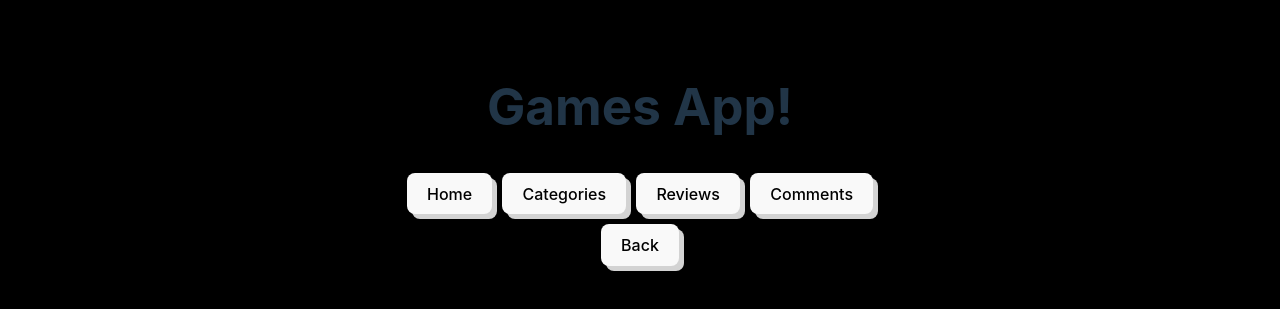
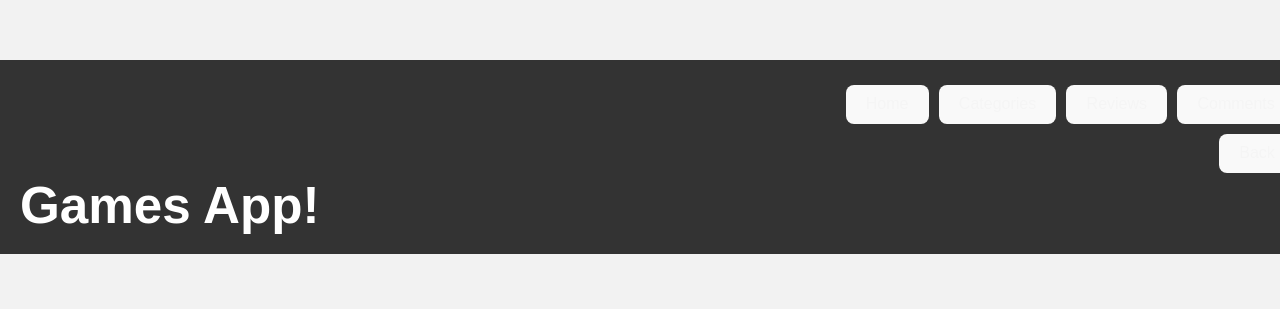
Before and after one commit to Sto23r12/FrontEndProject, a React (Vite) app: page /reviews in a window 1280 px wide. Shown: the part 243-552 px from the top of the page. Built offline with nearby package versions, Linux system fonts and the light colour scheme.

Commit message:
Ticket 5

```diff
--- a/src/App.css
+++ b/src/App.css
@@ -1,53 +1,93 @@
+*,
+*::before,
+*::after {
+  box-sizing: inherit;
+  margin: 0;
+  padding: 0;
+}
+
 body {
-  background-color: rgb(0, 0, 0);
-  justify-content: center;
-  text-align: center;
+  background-color: #f2f2f2;
+  font-family: Arial, sans-serif;
+  margin: 0;
   padding: 0;
-  margin: 0;
+  width: 100%;
+  overflow-wrap: normal;
+}
+
+header {
+  background-color: #333;
+  color: #fff;
+  padding: 20px;
+  text-align: justify;
+  width: 100%;
 }
 
 button {
   margin: 5px;
-  box-shadow: 5px 5px lightgray;
+  padding: 10px 20px;
+  background-color: #333;
+  color: whitesmoke;
+  border: none;
+  border-radius: 4px;
+  font-family: Arial, sans-serif;
+  font-size: 16px;
+  cursor: pointer;
 }
 
 h3 {
-  font-size: x-large;
+  font-size: 24px;
+  color: #333;
 }
 
 img {
-  box-sizing: border-box;
-  width: 50vw;
-  max-height: 50vh;
-  max-width: 700px;
-  text-align: center;
+  display: block;
+  margin: 0 auto;
+  max-width: 100%;
+  height: auto;
+}
+
+nav {
+  text-align: end;
 }
 
 .Review {
-  background-color: rgb(100, 25, 25);
+  background-color: #d4d2d2;
   max-width: 1000px;
+  margin: 30px auto;
+  padding: 10px;
+  border: 1px solid #ccc;
+  border-radius: 4px;
+  font-size: 20px;
+  color: #333;
   width: 70vw;
-  box-sizing: border-box;
-  font-size: larger;
-  margin-bottom: 20px;
-  border: 5px solid whitesmoke;
-  border-radius: 5%;
-  height: 800px;
-  max-height: 2500px;
-  font-size: x-large;
+  text-align: center;
+  gap: 30px;
 }
 
+.Review:hover {
+  box-shadow: 5px 5px 5px 5px rgba(0, 0, 0, 0.541);
+}
+
+#root {
+  width: 100vw;
+  overflow: hidden;
+}
 .SingleReview {
-  box-sizing: border-box;
-  background-color: rgb(100, 25, 25);
-  max-width: 1000px;
-  max-height: 1200px;
-  width: 80vw;
-  margin: 10px;
-  padding: 10px;
-  border: 5px solid whitesmoke;
-  border-radius: 5%;
-  font-size: larger;
+  background-color: #d4d2d2;
+  max-width: 70vw;
+  margin: 20px auto;
+  padding: 20px;
+  border: 1px solid #ccc;
+  border-radius: 4px;
+  font-size: 20px;
+  color: #000000;
+  width: 1200px;
+  box-shadow: 10px 10px 10px rgba(0, 0, 0, 0.527);
+}
+
+h3 {
+  font-size: xx-large;
 }
 
 .SingleReview p {
--- a/src/App.jsx
+++ b/src/App.jsx
@@ -9,9 +9,9 @@ function App() {
   return (
     <BrowserRouter>
       <header>
+        <NavBar />
         <h1>Games App!</h1>
       </header>
-      <NavBar />
       <Routes>
         <Route path="/api/reviews" element={<GetReviews />} />
         <Route path="/api/reviews/:review_id" element={<SingleReview />} />
--- a/src/components/reviewCard.jsx
+++ b/src/components/reviewCard.jsx
@@ -19,7 +19,9 @@ function SingleReview() {
         <p>Id: {currentReview.review_id}</p>
         <h2>{currentReview.title}</h2>
         <img src={currentReview.review_img_url}></img>
+        <br />
         <p>{currentReview.review_body}</p>
+        <br />
         <section className="Details">
           <p>Designer: {currentReview.designer}</p>
           <p>Category: {currentReview.category}</p>
--- a/src/components/reviewList.jsx
+++ b/src/components/reviewList.jsx
@@ -27,6 +27,7 @@ export function GetReviews() {
               <strong>{singleReview.title}</strong>
               <br></br>
               <img src={singleReview.review_img_url}></img>
+
               <Link to={`/api/reviews/${singleReview.review_id}`}>
                 <br></br>
                 <button type="button">Details:</button>
```
